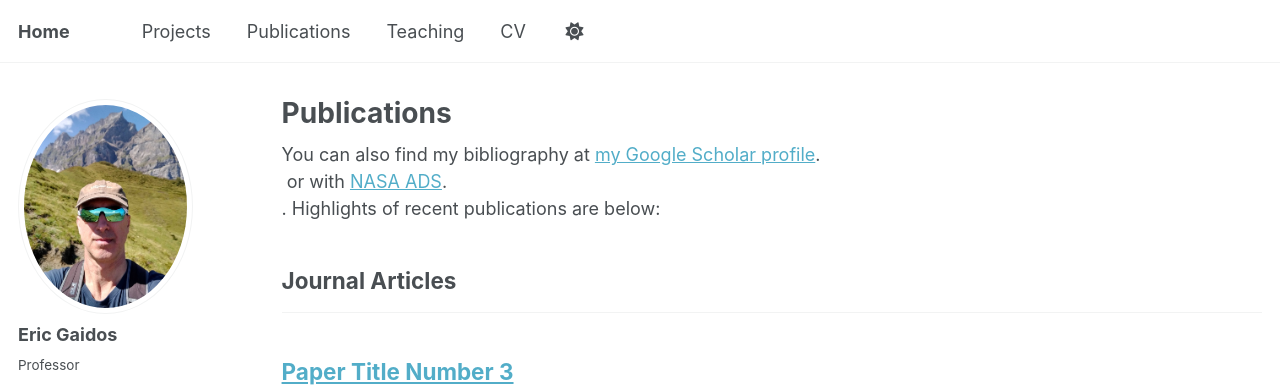
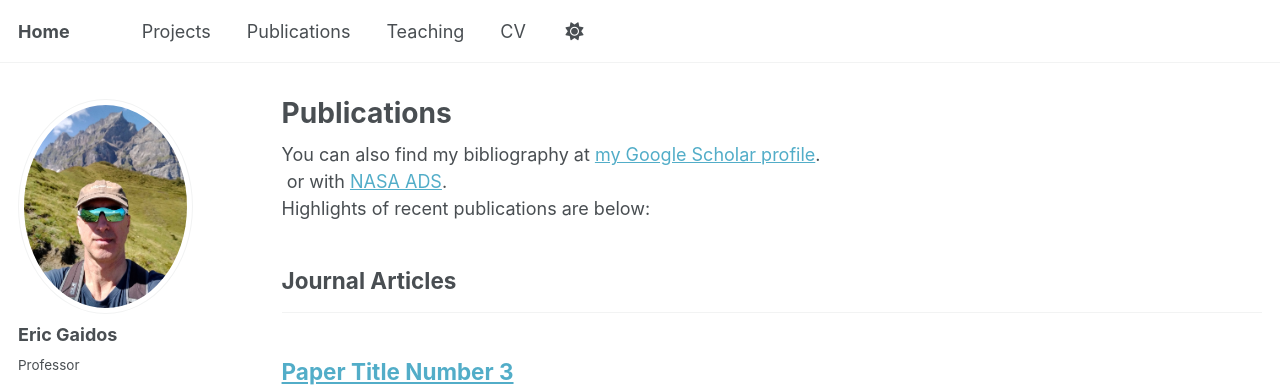
Before and after one commit to egaidos/egaidos.github.io, a Jekyll site: the page built from _pages/publications.html, in a window 1280 px wide and 900 px high. Shown: the top 391 px of the window. Built offline with Jekyll 4.4.1, drawn with Linux system fonts in a browser that asks for light colours; some web fonts are replaced.

Commit message:
Update publications.html

```diff
--- a/_pages/publications.html
+++ b/_pages/publications.html
@@ -7,8 +7,7 @@
 
 {% if site.author.googlescholar %}
   <div class="wordwrap">You can also find my bibliography at <a href="{{site.author.googlescholar}}">my Google Scholar profile</a>.</div>
-{% endif %} <div class="wordwrap"> or with <a href="https://ui.adsabs.harvard.edu/search/q=author:(%22Gaidos,E.%22)">NASA ADS</a>.</div>
-.  Highlights of recent publications are below:
+{% endif %} <div class="wordwrap"> or with <a href="https://ui.adsabs.harvard.edu/search/q=author:(%22Gaidos,E.%22)">NASA ADS</a>.</div>  Highlights of recent publications are below:
 {% include base_path %}
 
 <!-- New style rendering if publication categories are defined -->
```
